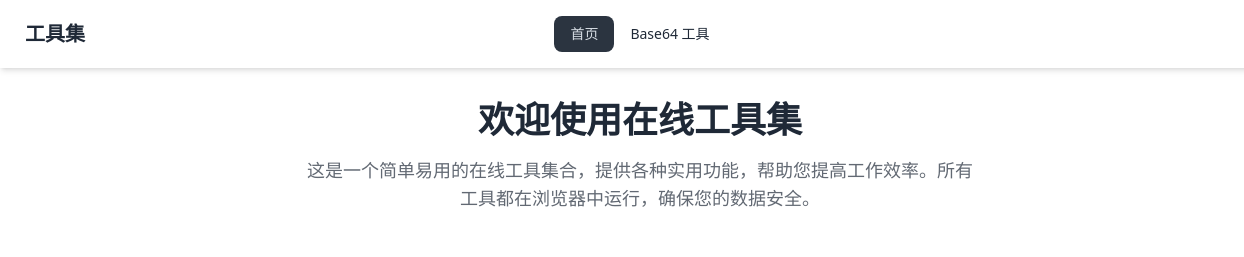
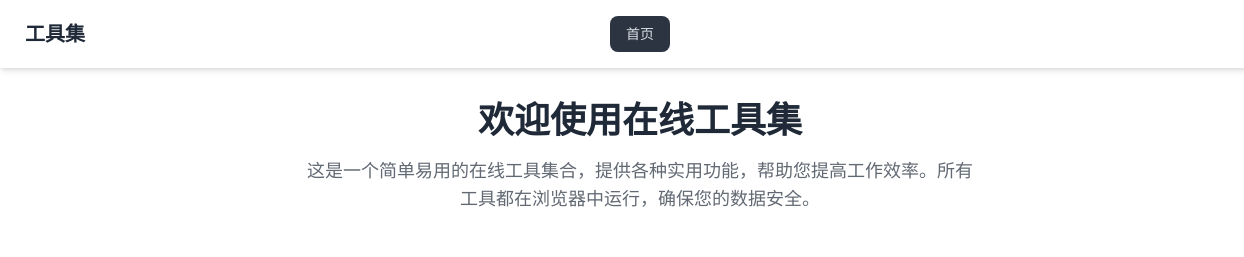
Before and after one commit to God-2077/tool-website, a website built with Vite: page src/index.html in a window 1280 px wide. Shown: the top 257 px of the page, 0-1244 px from the left. Built offline with nearby package versions, Linux system fonts and the light colour scheme.

Commit message:
add: aes2

```diff
--- a/src/base64.html
+++ b/src/base64.html
@@ -21,7 +21,6 @@
         </div>
         <ul tabindex="0" class="menu menu-sm dropdown-content bg-base-100 rounded-box z-[1] mt-3 w-52 p-2 shadow">
           <li><a href="index.html">首页</a></li>
-          <li><a href="base64.html" class="active">Base64 工具</a></li>
         </ul>
       </div>
       <a class="btn btn-ghost text-xl" href="index.html">工具集</a>
--- a/src/index.html
+++ b/src/index.html
@@ -27,8 +27,6 @@
     <div class="navbar-center hidden lg:flex">
       <ul class="menu menu-horizontal px-1">
         <li><a href="index.html" class="active">首页</a></li>
-        <li><a href="base64.html">Base64 工具</a></li>
-      </ul>
     </div>
     <div class="navbar-end">
       <!-- 主题切换 -->
```
